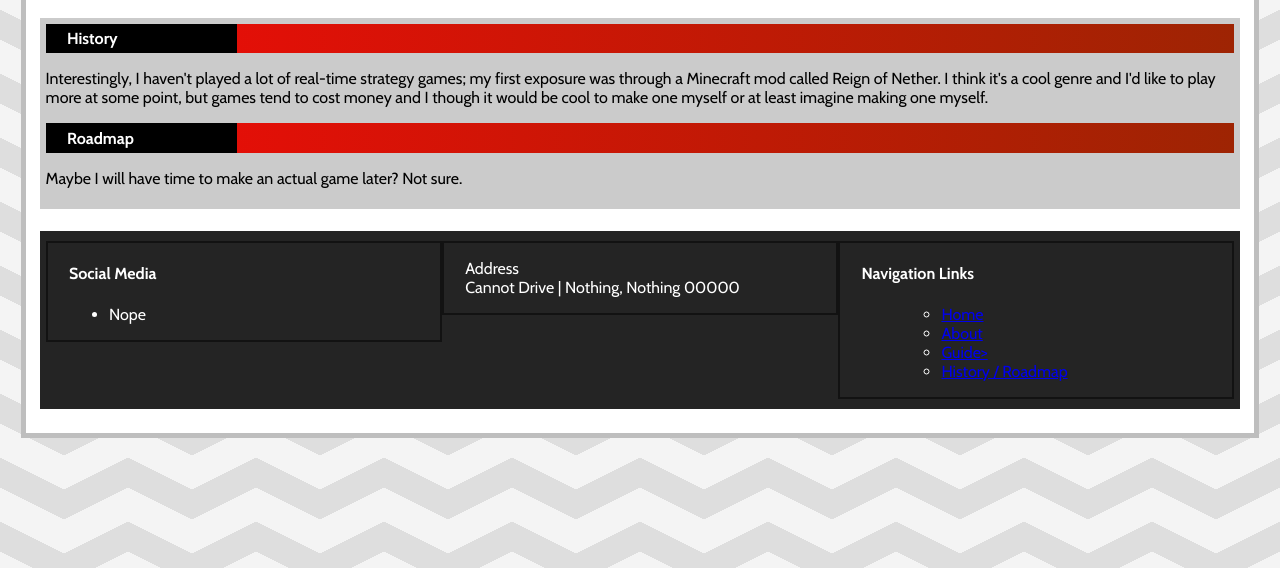
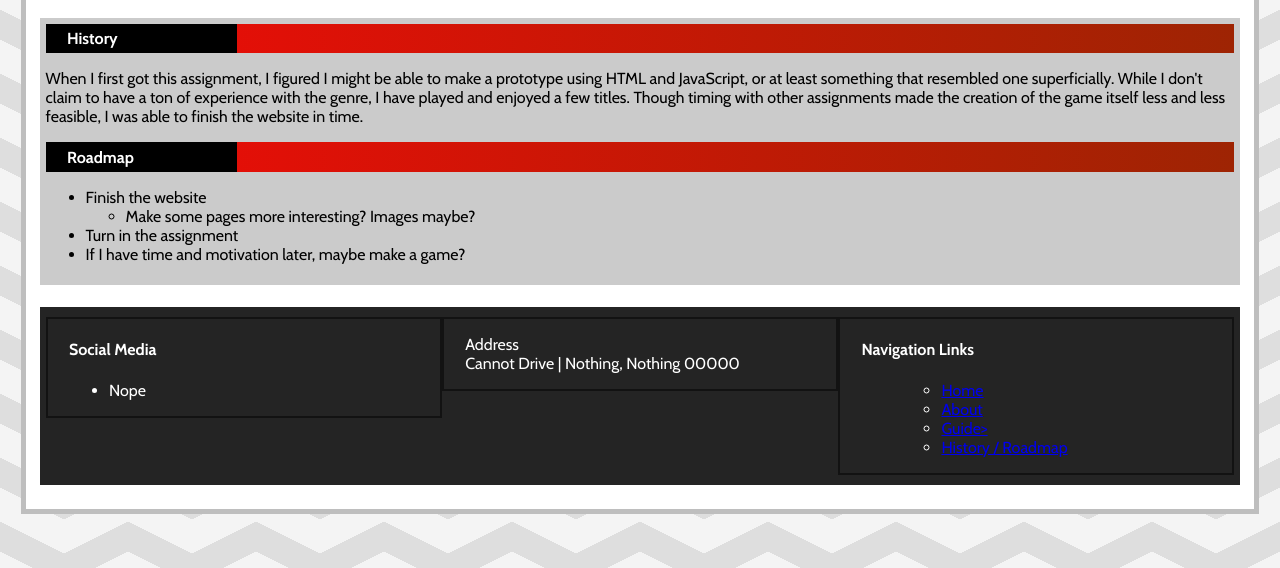
Before and after one commit to BDeCuir/INF286-Final, a plain HTML site: page site/guide/history_roadmap.html in a window 1280 px wide. Shown: the part 232-800 px from the top of the page. Drawn offline with nearby package versions, Linux system fonts and the light colour scheme.

Commit message:
Update history_roadmap.html
Rewording stuff because as it turns out making half of the pages at 5 AM is a bad idea and leads to some really mind-boggling decisions.

```diff
--- a/site/guide/history_roadmap.html
+++ b/site/guide/history_roadmap.html
@@ -34,11 +34,20 @@
                 <div class="section-title-wrapper">
                     <div class="section-title">History</div>
                 </div>
-                <p>Interestingly, I haven't played a lot of real-time strategy games; my first exposure was through a Minecraft mod called Reign of Nether. I think it's a cool genre and I'd like to play more at some point, but games tend to cost money and I though it would be cool to make one myself or at least imagine making one myself.</p>
+                <p>When I first got this assignment, I figured I might be able to make a prototype using HTML and JavaScript, or at least something that resembled one superficially. While I don't claim to have a ton of experience with the genre, I have played and enjoyed a few titles. Though timing with other assignments made the creation of the game itself less and less feasible, I was able to finish the website in time.</p>
                 <div class="section-title-wrapper">
                     <div class="section-title">Roadmap</div>
                 </div>
-                <p>Maybe I will have time to make an actual game later? Not sure.</p>
+                <ul>
+                    <li>
+                        Finish the website
+                        <ul>
+                            <li>Make some pages more interesting? Images maybe?</li>
+                        </ul>
+                    </li>
+                    <li>Turn in the assignment</li>
+                    <li>If I have time and motivation later, maybe make a game?</li>
+                </ul>
             </div>
             <div class="footer">
                 <div>
```
